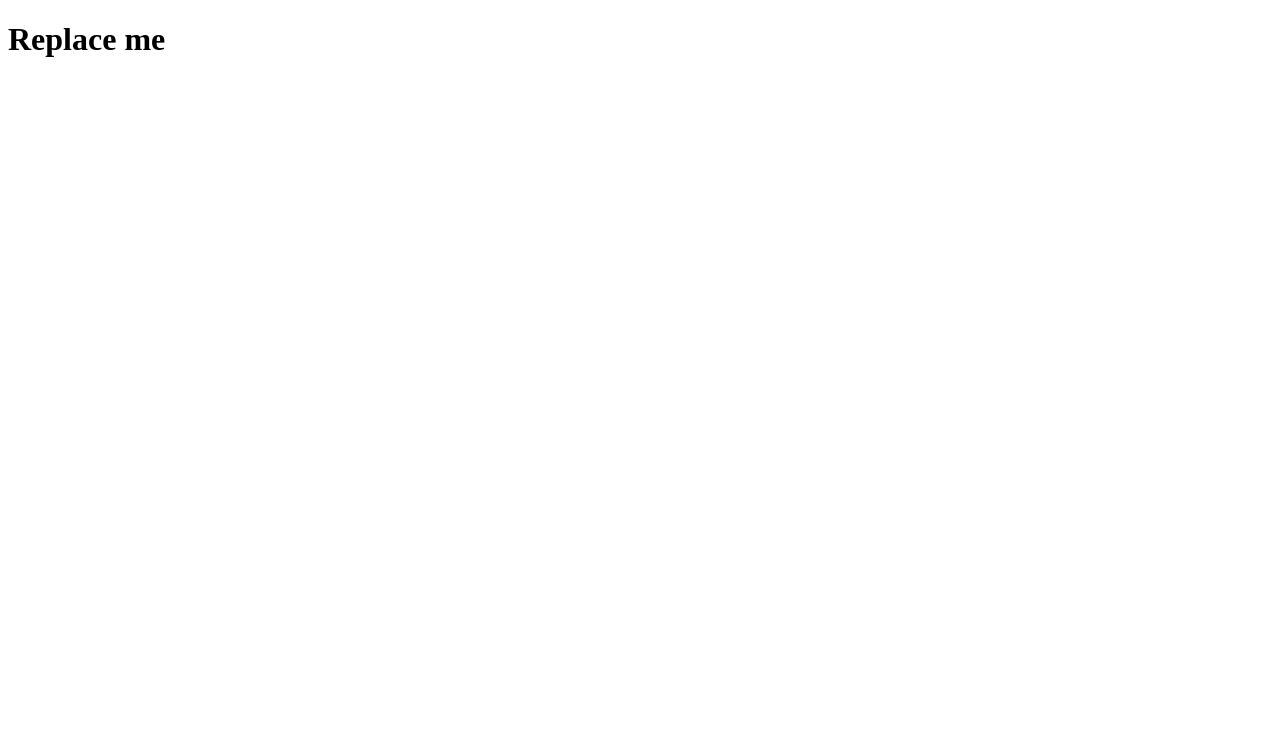
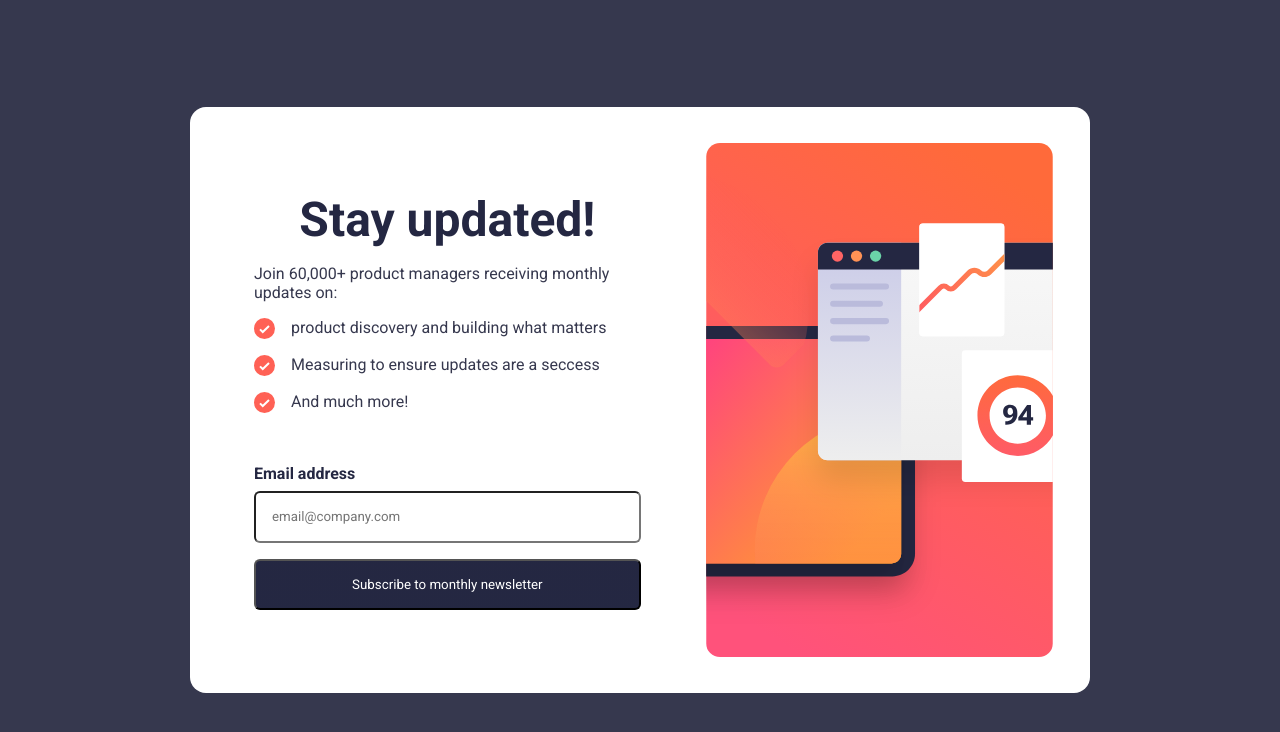
Before and after one commit to ColmanDevClubORG/Sorting-day-10.11.24, a plain HTML site: page index.html in a window 1280 px wide. Drawn offline with Linux system fonts and the light colour scheme.

Commit message:
solution

```diff
--- /dev/null
+++ b/index.css
@@ -0,0 +1,150 @@
+@import url('https://fonts.googleapis.com/css2?family=Roboto:ital,wght@0,100;0,300;0,400;0,500;0,700;0,900;1,100;1,300;1,400;1,500;1,700;1,900&display=swap');
+
+* {
+    font-family: "Roboto", sans-serif;
+    font-weight: 400, 700;
+}
+
+body {
+    /* Primary */
+    --Tomato: hsl(4, 100%, 67%);
+
+    --Dark-Slate-Grey: hsl(234, 29%, 20%);
+    --Charcoal-Grey: hsl(235, 18%, 26%);
+    --Grey: hsl(231, 7%, 60%);
+    --White: hsl(0, 0%, 100%);
+
+    top: 0px;
+    left: 0px;
+    margin: 0;
+    padding: 0;
+    width: 100vw;
+    height: 100vh;
+    background-color: var(--Charcoal-Grey);
+    display: flex;
+    justify-content: center;
+    align-items: center;
+}
+
+
+label {
+    display: flex;
+    flex-direction: column;
+    font-size: medium;
+    width: 100%;
+    gap: 8px;
+    color: var(--Dark-Slate-Grey);
+}
+
+input {
+    border-radius: 6px;
+    height: 48px;
+    padding: 0 16px;
+}
+
+input:focus-visible{
+    outline: 2px solid black;
+}
+
+.primary {
+    width: 100%;
+    border-radius: 6px;
+    height: 51px;
+    color: var(--White);
+    background: linear-gradient(to right, var(--Dark-Slate-Grey), var(--Dark-Slate-Grey));
+    cursor: pointer;
+    transition: background 0.9s ease-in-out; /* Changed background-color to background */
+}
+
+.primary:hover {
+    background: linear-gradient(to right, var(--Tomato), #feb47b);
+}
+
+p, ul, li {
+    font-size: 16px;
+    font-weight: 400;
+    margin: 0;
+    padding: 0;
+    display: flex;
+    color: var(--Charcoal-Grey);
+}
+
+.list {
+    list-style-type: none;
+    flex-direction: column;
+    width: 100%;
+    gap: 16px;
+}
+
+.list-item {
+    width: 100%;
+    gap: 16px;
+    display: flex;
+    justify-content: flex-start;
+}
+
+h1 {
+    font-size: 48px;
+    margin: 0;
+    padding: 0;
+    color: var(--Dark-Slate-Grey);
+}
+
+.main-container {
+    width: 800px;
+    background-color: var(--White);
+    border-radius: 16px;
+    display: flex;
+    flex-direction: row;
+    padding: 36px 36px 36px 64px;
+    gap: 64px;
+}
+
+.newsletter-form {
+    display: flex;
+    flex-direction: column;
+    align-items: center;
+    justify-content: center;
+    gap: 16px;
+}
+
+.sign-up-img {
+    background-image: url('./assets/images/illustration-sign-up-desktop.svg');
+    width: 400px;
+    height: 514px;
+    background-repeat: no-repeat;
+    background-position: center;
+    background-size: contain;
+}
+
+.check-icon {
+    height: 21px;
+    width: 21px;
+}
+
+@media only screen and (max-width: 750px) {
+    .main-container {
+    }
+
+    .sign-up-img {
+        height: 286px;
+        width: 375px;
+        background-size: auto;
+        border-bottom-left-radius: 16px;
+        border-bottom-right-radius: 16px;
+        background-image: url('./assets/images/illustration-sign-up-mobile.svg');
+    }
+
+    .main-container {
+        flex-direction: column-reverse;
+        padding: 0;
+        border-radius: 0;
+        justify-content: flex-end;
+        align-items: center;
+        height: 100%;
+    }
+
+    .newsletter-form {
+        padding: 0 32px 32px 32px;
+    }
+}
--- a/index.html
+++ b/index.html
@@ -3,15 +3,43 @@
 <head>
   <meta charset="UTF-8">
   <meta name="viewport" content="width=device-width, initial-scale=1.0"> <!-- displays site properly based on user's device -->
-
+  <link rel="stylesheet" href="index.css">
   <link rel="icon" type="image/png" sizes="32x32" href="./assets/images/favicon-32x32.png">
 
   <style>
   </style>
 </head>
 <body>
+  <main class="main-container">
+    <form action="post" class="newsletter-form">
+      <h1>Stay updated!</h1>
+      <p>Join 60,000+ product managers receiving monthly updates on:</p>
+      <ul class="list">
+        <li class="list-item">
+          <img class="check-icon" src="./assets/images/icon-list.svg" alt="v" srcset="">
+          product discovery and building what matters
+        </li>
+        <li class="list-item">
+          <img class="check-icon" src="./assets/images/icon-list.svg" alt="v" srcset="">
+          Measuring to ensure updates are a seccess
+        </li>
+        <li class="list-item">
+          <img class="check-icon" src="./assets/images/icon-list.svg" alt="v" srcset="">
+          And much more!
+        </li>
+      </ul>
+      <br>
+      <label for="email-addr" >
+        <b>Email address</b>
+        <input type="email" name="email-addr" id="email-addr" placeholder="email@company.com">
+      </label>
+      <button type="submit" class="primary">
+        Subscribe to monthly newsletter
+      </button>
 
-  <h1>Replace me </h1>
+    </form>
+    <div src="" alt="" srcset="" class="sign-up-img" ></div>
+  </main>
 
 </body>
 </html>
```
Also changed, not shown: 1 other file.
